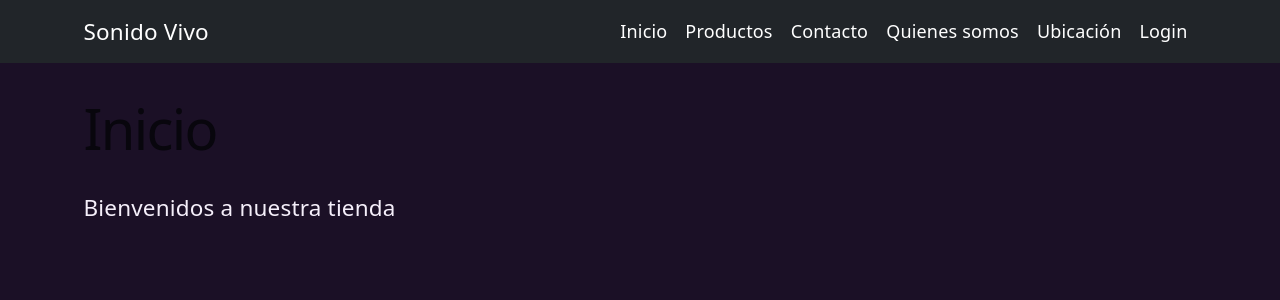
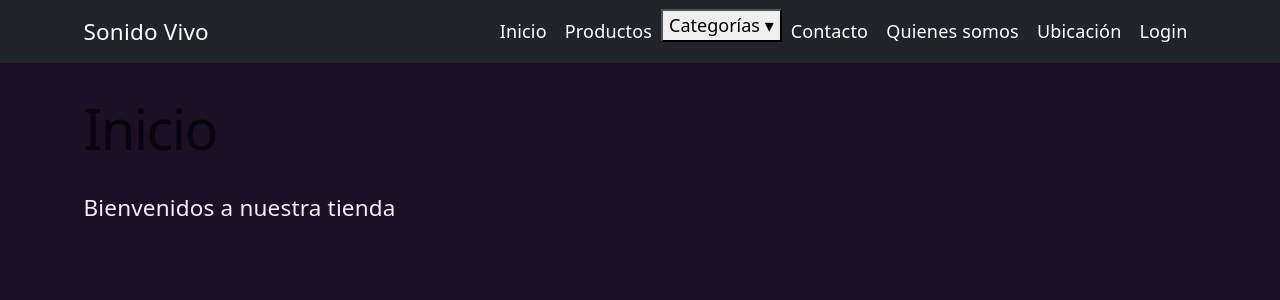
Before and after one commit to Cata-8/TiendaSonidoReact, a React (Vite) app: page / in a window 1280 px wide. Shown: the top 300 px of the page. Built offline with nearby package versions, Linux system fonts and the light colour scheme.

Commit message:
Se agrega desplegable de catalogo para seleccionar por categoria

```diff
--- a/src/components/organismos/Navbar.tsx
+++ b/src/components/organismos/Navbar.tsx
@@ -1,6 +1,9 @@
-import { Link } from "react-router-dom"
+import { Link } from "react-router-dom";
+import { useState } from "react";
+import "../../css/Navbar.css";
 
 function Navbar(){
+    const [categoriasAbiertas, setCategoriasAbiertas] = useState(false);
     return(
         <nav className="navbar navbar-expand bg-dark">
             <div className="container">
@@ -17,6 +20,41 @@ function Navbar(){
                     <Link className="nav-link text-white" to="/productos">
                         Productos
                     </Link>
+                    <div className="dropdown-categorias">
+
+                    <div className="dropdown-categorias">
+                    <button
+                        type="button"
+                        className="dropdown-boton"
+                        aria-expanded={categoriasAbiertas}
+                        onClick={() => setCategoriasAbiertas(!categoriasAbiertas)}
+                    >
+                        Categorías <span>▾</span>
+                    </button>
+
+                    <div className={`dropdown-menu ${categoriasAbiertas ? "show" : ""}`}>
+                        <Link to="/productos?categoria=acusticas" onClick={() => setCategoriasAbiertas(false)}>
+                        Guitarras acústicas
+                        </Link>
+                        <Link to="/productos?categoria=electricas" onClick={() => setCategoriasAbiertas(false)}>
+                        Guitarras eléctricas
+                        </Link>
+                        <Link to="/productos?categoria=bajos" onClick={() => setCategoriasAbiertas(false)}>
+                        Bajos
+                        </Link>
+                        <Link to="/productos?categoria=baterias" onClick={() => setCategoriasAbiertas(false)}>
+                        Baterías
+                        </Link>
+                        <Link to="/productos?categoria=teclados" onClick={() => setCategoriasAbiertas(false)}>
+                        Teclados y sintetizadores
+                        </Link>
+                        <Link to="/productos?categoria=amplificadores" onClick={() => setCategoriasAbiertas(false)}>
+                        Amplificadores
+                        </Link>
+                    </div>
+                    </div>
+
+                    </div>
                     <Link className="nav-link text-white" to="/contacto">
                         Contacto
                     </Link>
```
